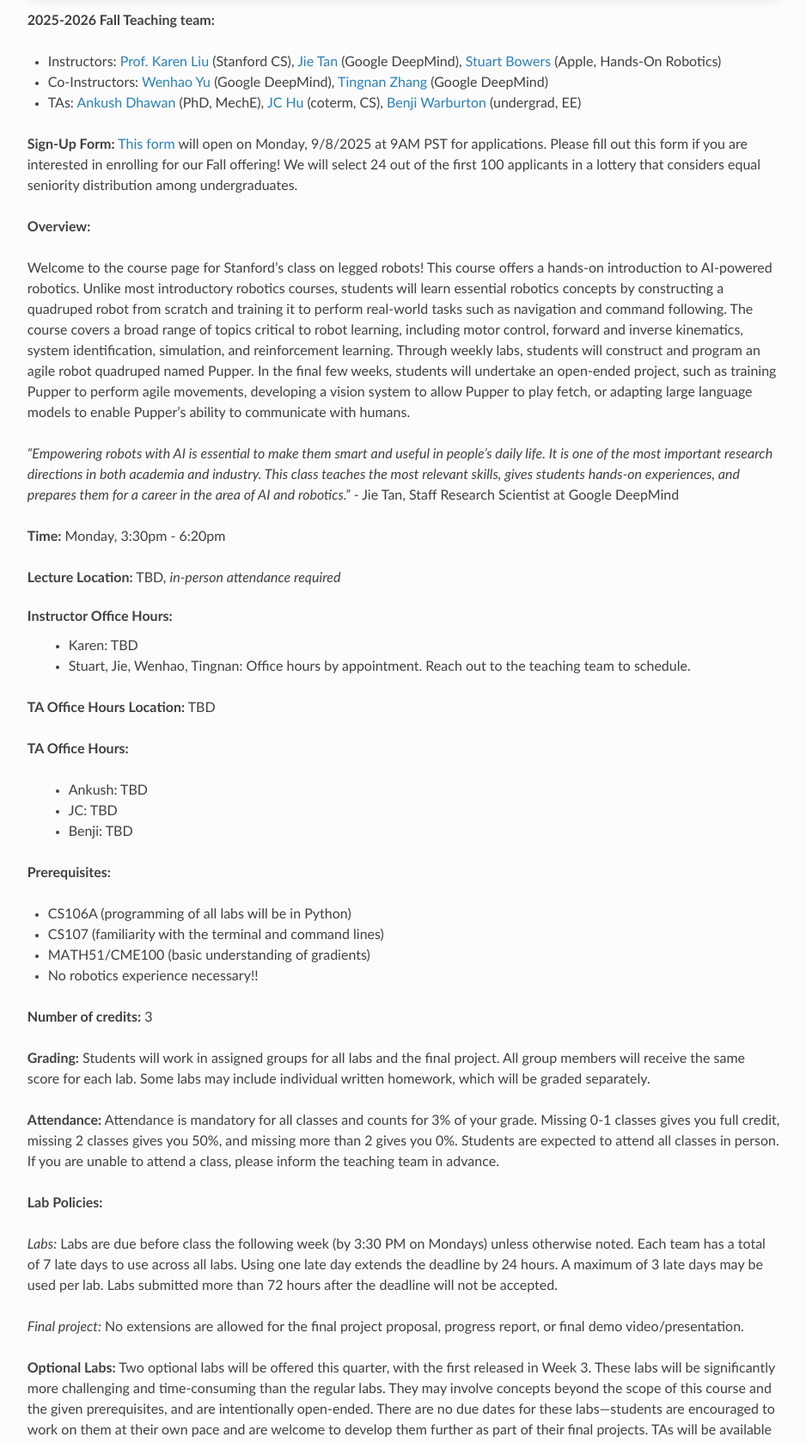
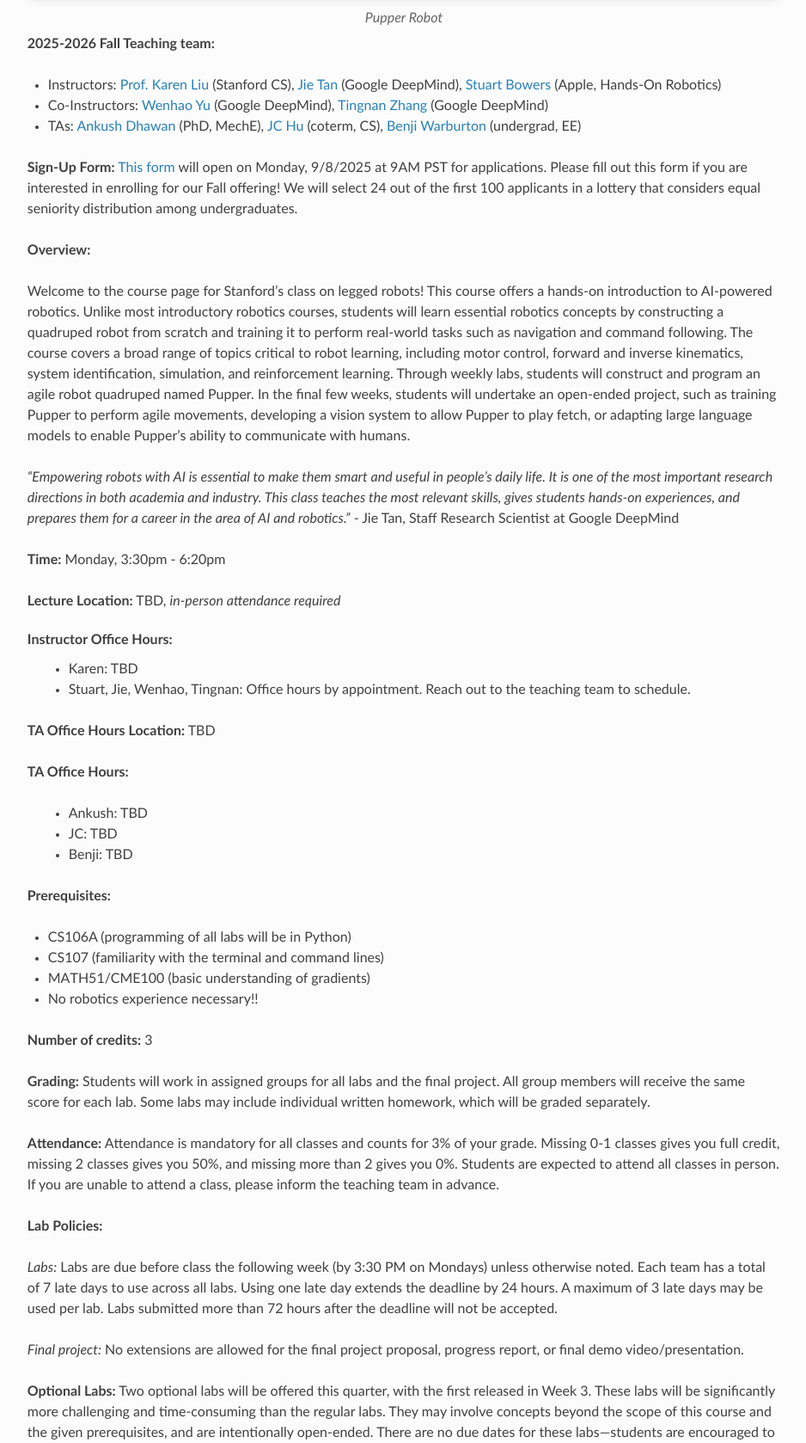
Before and after one commit to cs123-stanford/cs123-stanford, a Sphinx documentation site: the page built from docs/index.rst, in a window 1280 px wide, cut to the strip 657-2335 px from the top of the page. Shown: the whole strip at 86% size, without its empty margins (320-1258 px from the left). Built offline with Sphinx 7.4.7 and the Read the Docs theme 3.1.0, drawn with Linux system fonts in a browser that asks for light colours.

```diff
--- a/docs/index.rst
+++ b/docs/index.rst
@@ -48,6 +48,10 @@ CS 123: A Hands-On Introduction to Building AI-Enabled Robots
        <source src="_static/pupper_demo.mp4" type="video/mp4">
        Your browser does not support HTML5 video.
      </video>
+   </div>
+
+   <div style="text-align: center; margin: 0.5rem 0; font-style: italic; color: #666;">
+     Pupper Robot
    </div>
 
    <script>
```
Also changed, not shown: other parts of docs/index.rst (+1 -1 lines).
